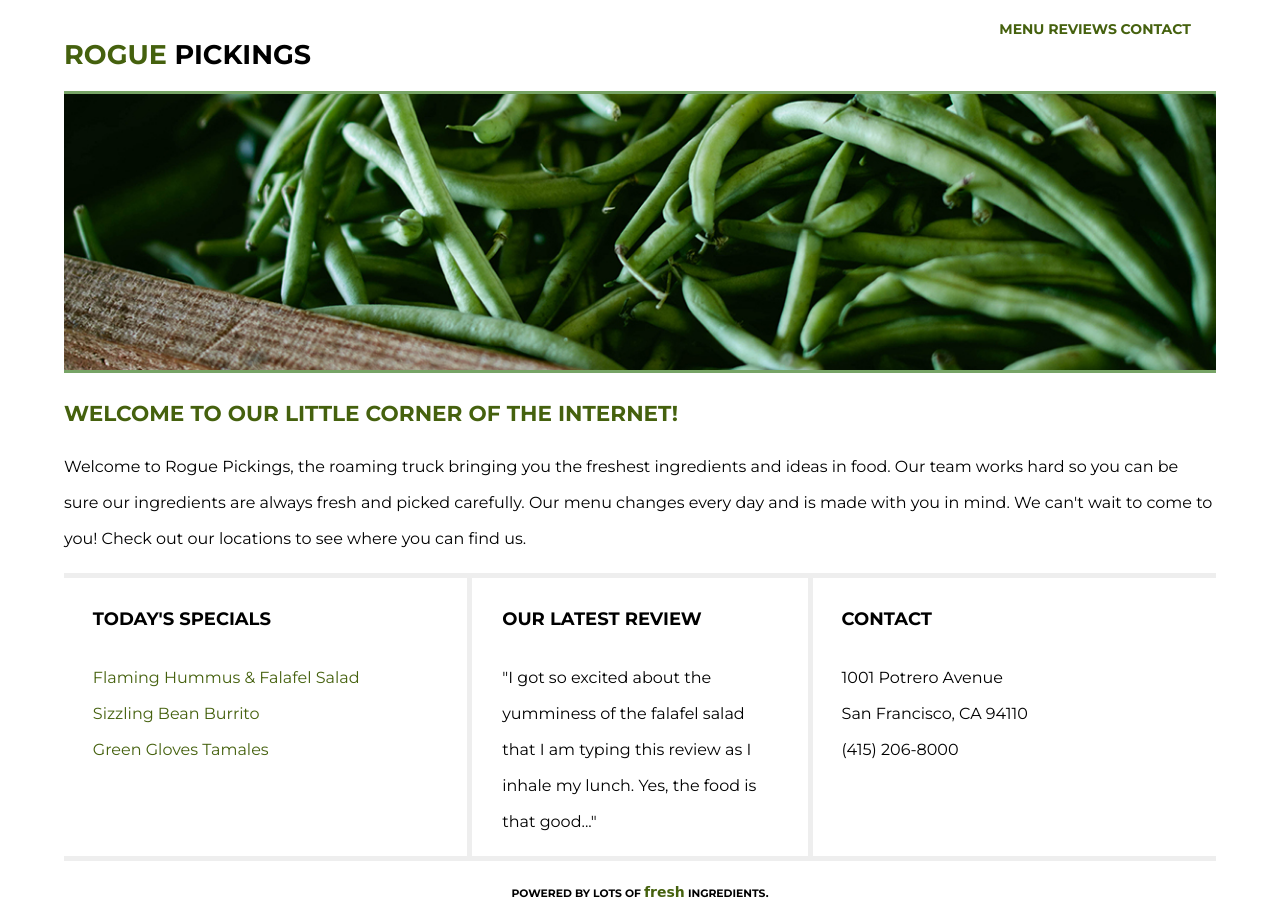
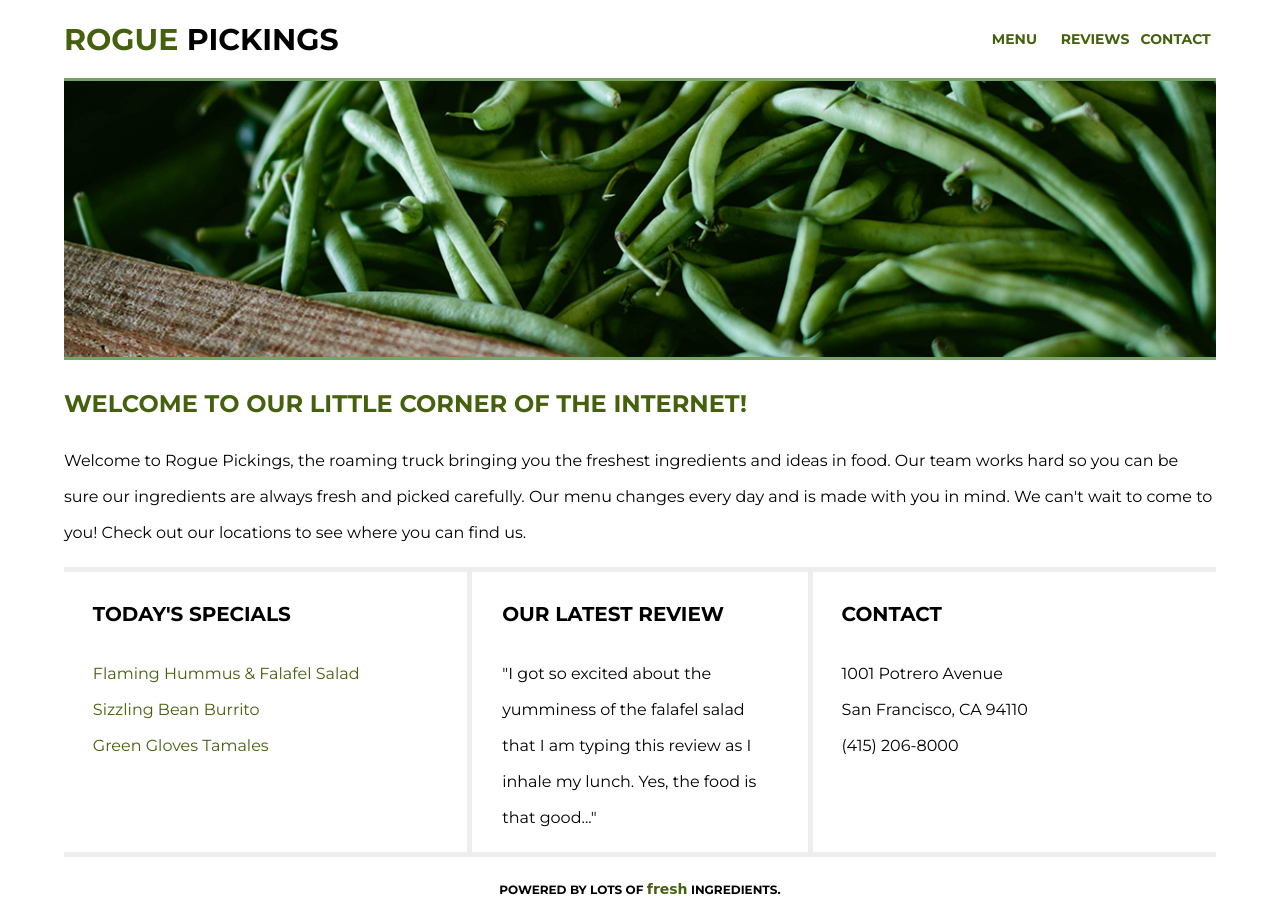
Before and after one commit to jmaliberti/coding-responsive-rogue-pickings-01-starter-code, a plain HTML site: page index.html in a window 1280 px wide. Drawn offline with Linux system fonts and the light colour scheme; a web font is replaced by a local one.

Commit message:
Finished desktop @media section

```diff
--- a/css/main.css
+++ b/css/main.css
@@ -202,27 +202,32 @@ footer span {
 /*** Desktop ***/
 @media all and (min-width: 1200px) {
 
+	body{
+		width: 100%;
+		font-size: 1em;
+	}
+
 	header .content-wrapper {
 		display: flex;
 		justify-content: space-between;
-		width: 90%;
+		align-items: center;
 	}
 
 	header h1 {
-		padding: ;
+		padding: 20px 0;
 		width: 79%;
 		text-align: left;
 		border-bottom: 0px
 	}
 
 	header nav {
-		padding: 20px 0;
 		width: 21%;
 	}
 
 	header nav ul {
-		margin: 0;
-		padding: ;
+		display: flex;
+		justify-content: space-between;
+		padding-top: 20px 0;
 		list-style: none;
 	}
 
```
